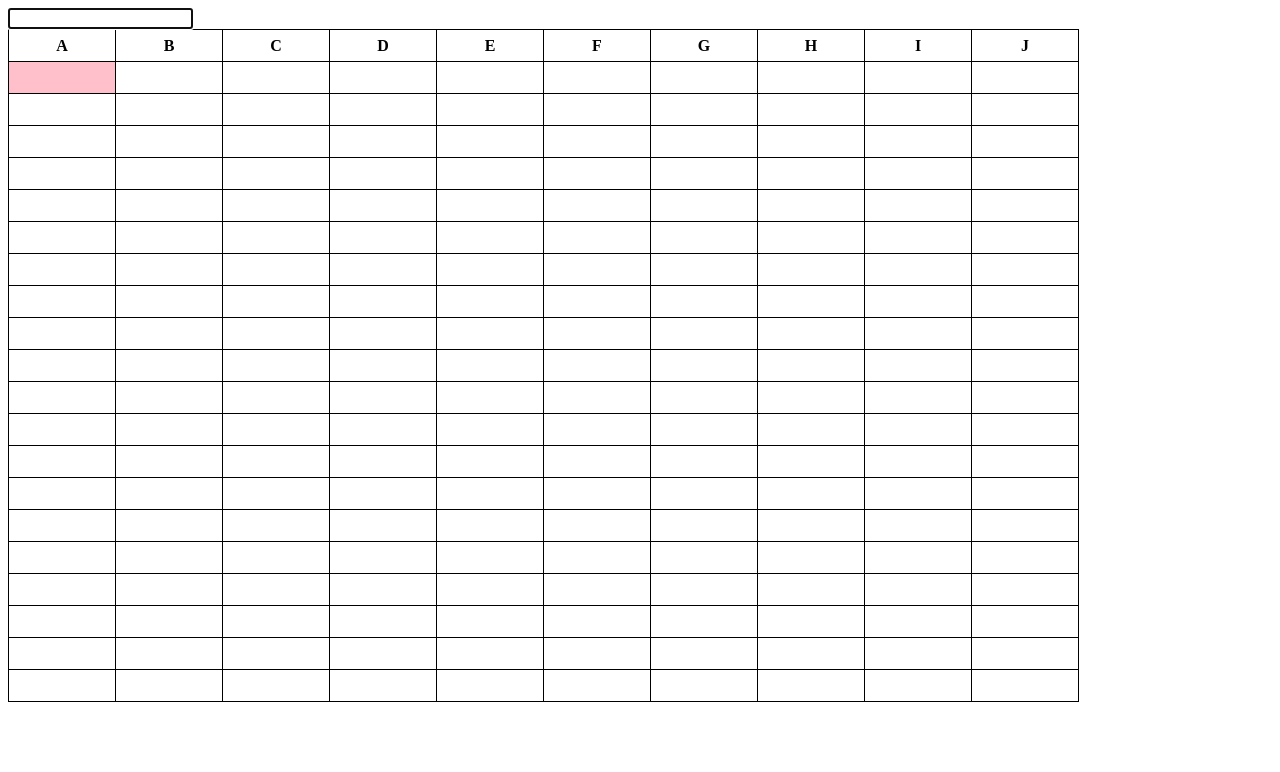
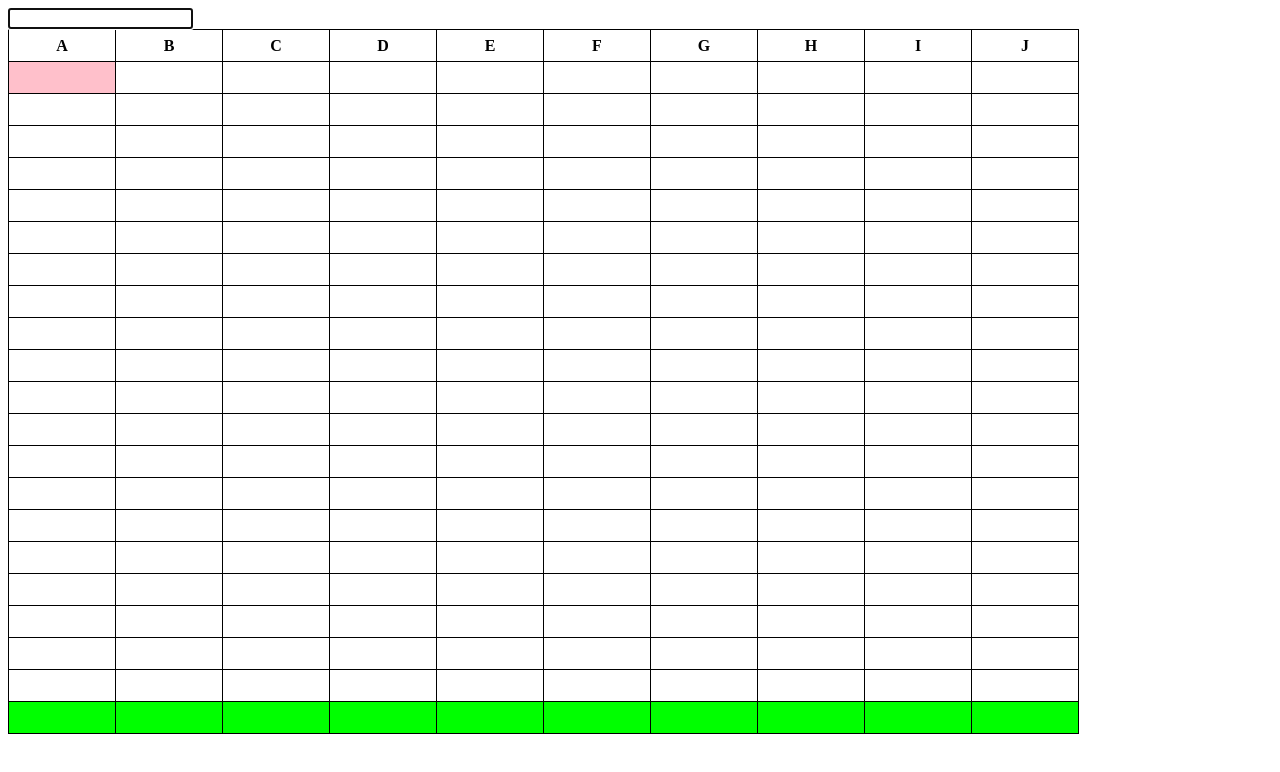
Before and after one commit to kai-mashima/X-Cell, a website: page public/index.html in a window 1280 px wide. Drawn offline with Linux system fonts and the light colour scheme.

Commit message:
first working version of sum. issues with blank cells and pos + neg numbers adding to 0

```diff
--- a/public/css/styles.css
+++ b/public/css/styles.css
@@ -12,3 +12,7 @@ th, td {
 .current-cell {
 	background-color: pink;
 }
+
+tfoot {
+	background-color: lime;
+}
--- a/public/index.html
+++ b/public/index.html
@@ -18,6 +18,10 @@
         <tr>
         </tr>
       </tbody>
+      <tfoot>
+        <tr>
+        </tr>
+      </tfoot>
     </table>
   </div>
   <script src="js/bundle.js"></script>
--- a/public/js/bundle.js
+++ b/public/js/bundle.js
@@ -91,6 +91,7 @@ class TableView {
     this.headerRowEl = document.querySelector('THEAD TR');
     this.sheetBodyEl = document.querySelector('TBODY');
     this.formulaBarEl = document.querySelector('#formula-bar');
+    this.sumRowEl = document.querySelector('TFOOT');
   }
 
   initCurrentCell() {
@@ -111,6 +112,7 @@ class TableView {
   renderTable() {
     this.renderTableHeader();
     this.renderTableBody();
+    this.renderSumRow();
   }
 
   renderTableHeader() {
@@ -145,6 +147,81 @@ class TableView {
     this.sheetBodyEl.appendChild(fragment);
   }
 
+  renderSumRow() {
+    // for each column iterate down the rows if a cell is empty ignore,
+    // get column row locations using this.model.getValue(position)
+    // if it has a value push that value to an array
+    // reduce that array and push total to sum row for that column.
+    // repeat for each column
+    console.log("start");
+    let sums = [];
+
+    for (let col = 0; col < this.model.numCols; col++) {
+      let columnValues = [];
+      for (let row = 0; row < this.model.numRows; row++) {
+        let position = {col: col, row: row};
+        let value = this.model.getValue(position);
+        //console.log(value);
+        if(isNaN(value)) {
+
+        } else {
+          columnValues.push(parseInt(value));
+        }
+        console.log('column values: ' + columnValues);
+      }
+
+      const columnSum = columnValues.reduce(function(a, b) { return a + b; }, 0);
+      sums.push(columnSum);
+      console.log('column sum: ' + columnSum);
+
+    }
+
+    console.log('sums: ' + sums);
+
+    const fragment = document.createDocumentFragment();
+    const tr = createTR();
+    for (let col = 0; col < this.model.numCols; col++) {
+      const td = createTD(sums[col]);
+      tr.appendChild(td);
+    }
+
+    fragment.appendChild(tr);
+    removeChildren(this.sumRowEl);
+    this.sumRowEl.appendChild(fragment);
+
+   // //trash
+   //  const fragment = document.createDocumentFragment();
+   //  const tr = createTR();
+   //  for (let col = 0; col < this.model.numCols; col++) {
+   //    const row = 20;
+   //    const sumPosition = {col: col, row: row};
+   //    //console.log(sumPosition);
+   //    const sumValue = this.model.getValue(sumPosition);
+   //    console.log(sumValue);
+
+   //    const currentPosition = this.currentCellLocation
+   //    //console.log(currentPosition);
+
+   //    const currentValue = this.formulaBarEl.value;
+   //    //console.log('current value: ' + currentValue);
+
+   //    const td = createTD(currentValue);
+   //    tr.appendChild(td);
+
+   //    // if(col === this.currentCellLocation.col) {
+   //    //   const td = createTD(sumValue + currentValue);
+   //    //   tr.appendChild(td)
+   //    // } else {
+   //    //   const td = createTD(sumValue);
+   //    //   tr.appendChild(td)
+   //    // }
+   // fragment.appendChild(tr);
+   //  removeChildren(this.sumRowEl);
+   //  this.sumRowEl.appendChild(fragment);
+
+
+  }
+
   attachEventHandlers() {
     this.sheetBodyEl.addEventListener('click', this.handleSheetClick.bind(this));
     this.formulaBarEl.addEventListener('keyup', this.handleFormulaBarChange.bind(this));
@@ -154,7 +231,7 @@ class TableView {
     const value = this.formulaBarEl.value;
     this.model.setValue(this.currentCellLocation, value);
     this.renderTableBody();
-
+    this.renderSumRow();
   }
 
   handleSheetClick(evt) {
```
Also changed, not shown: client/js/table-view.js (+78 -1 lines), client/js/test/fixtures/sheet-container.html (+4 -0 lines).
